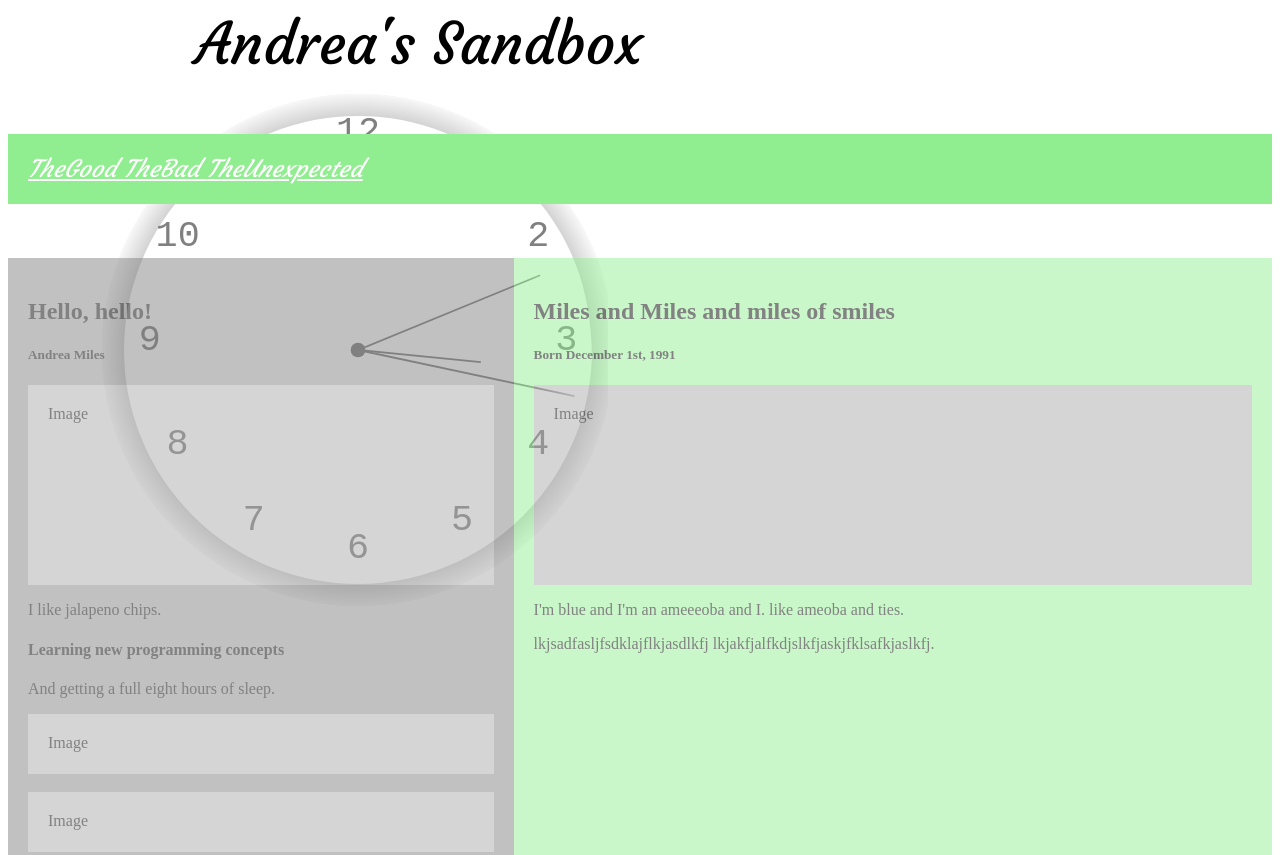
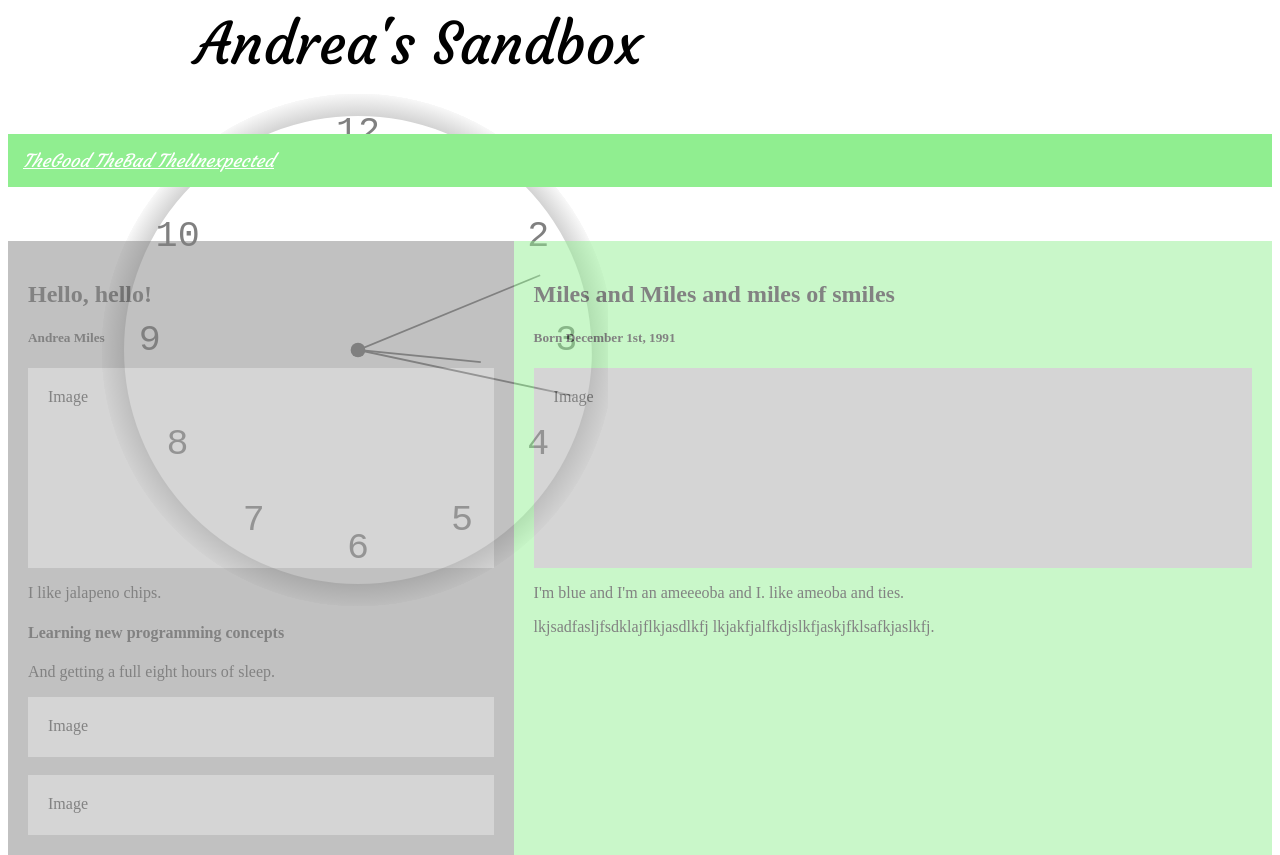
Before and after one commit to milesforsmiles/ASandboxForAndrea, a plain HTML site: page index.html in a window 1280 px wide. Shown: the top 855 px of the page. Drawn offline with Linux system fonts and the light colour scheme.

Commit message:
got it! Used width, padding, and border inside main nav bar, then set width inside navbar a

```diff
--- a/style.css
+++ b/style.css
@@ -24,7 +24,7 @@ html {
 
 .navbar {
   width: 100%;
-  padding: 20px;
+  padding: 15px;
   border: 10px;
   overflow: hidden;
   display: block;
@@ -32,8 +32,8 @@ html {
 }
 
 .navbar a {
-    width:25%;
-    font-size: 24px;
+    width:15%;
+    font-size: 18px;
     color: white;
     font-style: italic;
     font-family: 'Courgette';
```
